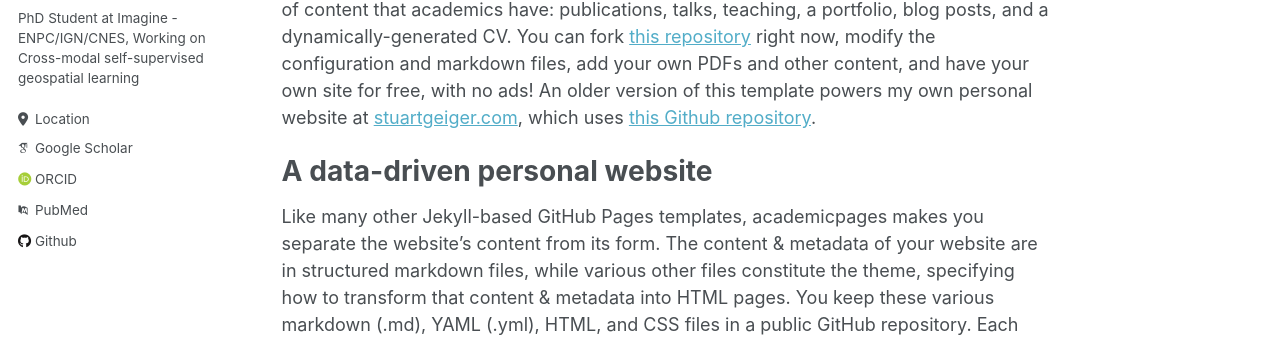
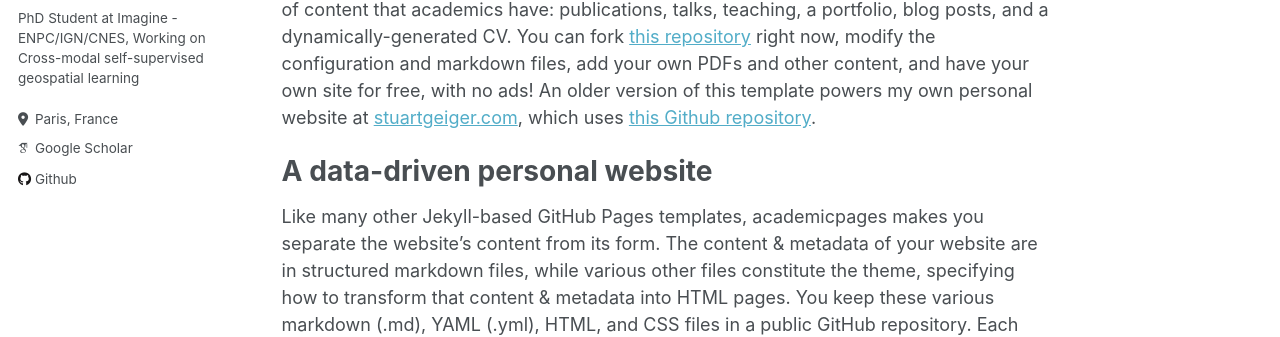
Before and after one commit to gastruc/gastruc.github.io, a Jekyll site: the page built from _pages/about.md, in a window 1280 px wide. Shown: the part 295-632 px from the top of the page. Built offline with Jekyll 4.4.1, drawn with Linux system fonts in a browser that asks for light colours; some web fonts are replaced.

Commit message:
Update _config.yml

```diff
--- a/_config.yml
+++ b/_config.yml
@@ -83,9 +83,9 @@ author:
   name             : "Guillaume Astruc"
   avatar           : "profile.png"
   bio              : "PhD Student at Imagine - ENPC/IGN/CNES, Working on Cross-modal self-supervised geospatial learning"
-  location         : "Location"
+  location         : "Paris, France"
   employer         :
-  pubmed           : "https://www.ncbi.nlm.nih.gov/pubmed/?term=john+snow"
+  pubmed           : #"https://www.ncbi.nlm.nih.gov/pubmed/?term=john+snow"
   googlescholar    : "http://yourfullgooglescholarurl.com"
   email            :
   researchgate     :  # example: "https://www.researchgate.net/profile/yourprofile"
@@ -103,7 +103,7 @@ author:
   impactstory      : #"https://profiles.impactstory.org/u/xxxx-xxxx-xxxx-xxxx"
   lastfm           :
   linkedin         :
-  orcid            : "http://orcid.org/yourorcidurl"
+  orcid            : #"http://orcid.org/yourorcidurl"
   pinterest        :
   soundcloud       :
   stackoverflow    : # http://stackoverflow.com/users/123456/username
```
